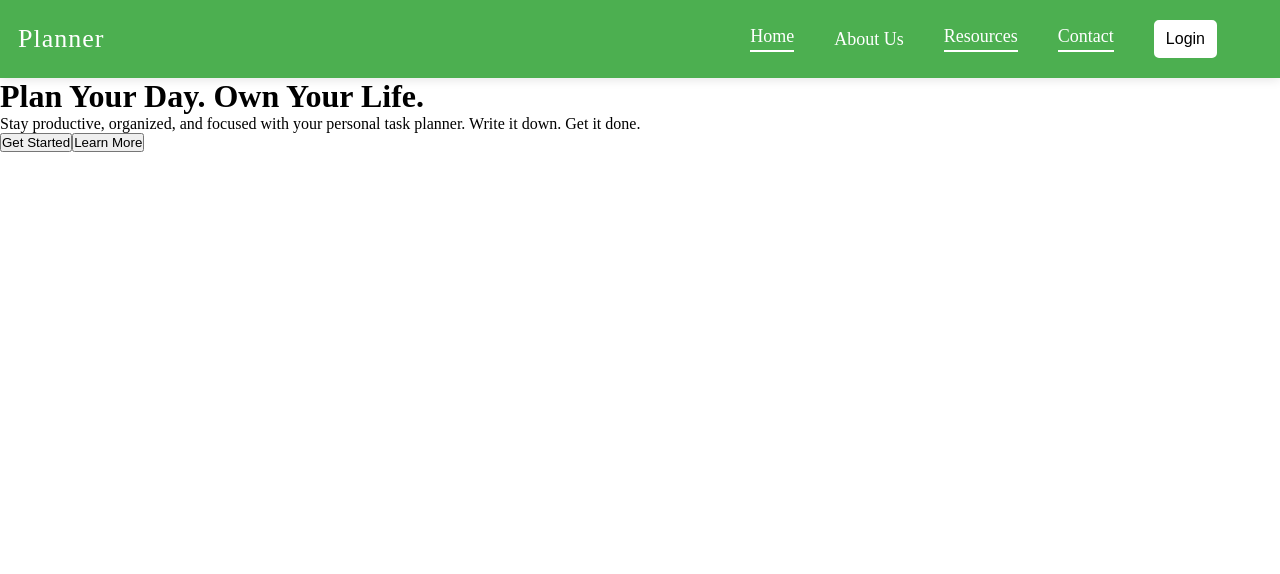
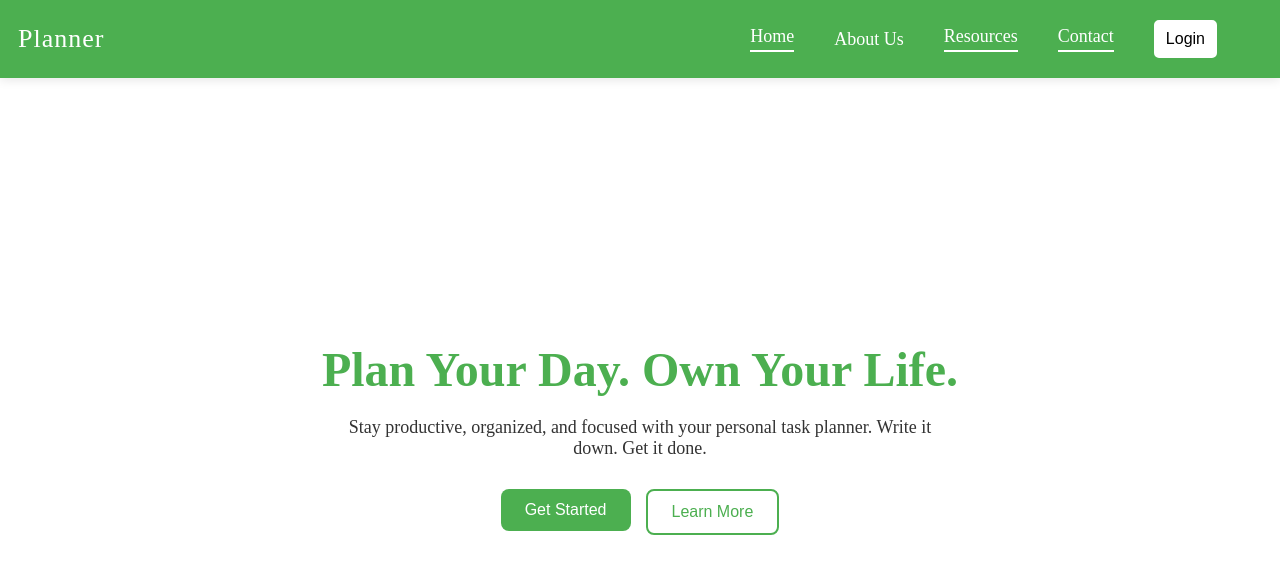
Before and after one commit to aashnaregmi/full-stack-todo-app, a React (Vite) app in the folder frontend/5to-do-app/: page / in a window 1280 px wide. Shown: the top 574 px of the page. Built offline with nearby package versions, Linux system fonts and the light colour scheme.

Commit message:
ass home page css

```diff
--- /dev/null
+++ b/frontend/5to-do-app/src/ pages/Home.css
@@ -0,0 +1,67 @@
+.home-container {
+  min-height: 90vh;
+  padding: 40px;
+  text-align: center;
+  display:flex;
+  justify-content: center;
+  align-items: center;
+
+
+}
+
+
+
+.hero-section h1 {
+  font-size: 48px;
+  margin-bottom: 20px;
+  color: #4CAF50;
+    font-weight: 600;
+
+}
+
+.hero-section p {
+  font-size: 18px;
+  max-width: 600px;
+  margin: 0 auto 30px;
+    color: #333;
+
+}
+
+.home-buttons {
+  margin-top: 20px;
+}
+
+.home-buttons {
+  margin-top: 20px;
+  display: flex;
+  gap: 15px;
+  justify-content: center;
+}
+
+.primary-btn {
+  background-color: #4CAF50; /* todo green */
+  border: none;
+  padding: 12px 24px;
+  border-radius: 8px;
+  cursor: pointer;
+  color: white;
+  font-size: 16px;
+  font-weight: 500;
+  transition: 0.3s ease;
+}
+
+.secondary-btn {
+  background-color: transparent;
+  border: 2px solid #4CAF50;
+  padding: 12px 24px;
+  border-radius: 8px;
+  cursor: pointer;
+  color: #4CAF50;
+  font-size: 16px;
+  font-weight: 500;
+  transition: 0.3s ease;
+}
+
+.primary-btn:hover {
+  background-color: #45a049;
+}
--- a/frontend/5to-do-app/src/ pages/Home.jsx
+++ b/frontend/5to-do-app/src/ pages/Home.jsx
@@ -1,6 +1,6 @@
 import React from "react";
 import { Link } from "react-router-dom";
-
+import "./Home.css";
 const Home = () => {
   return (
     <div>
```
